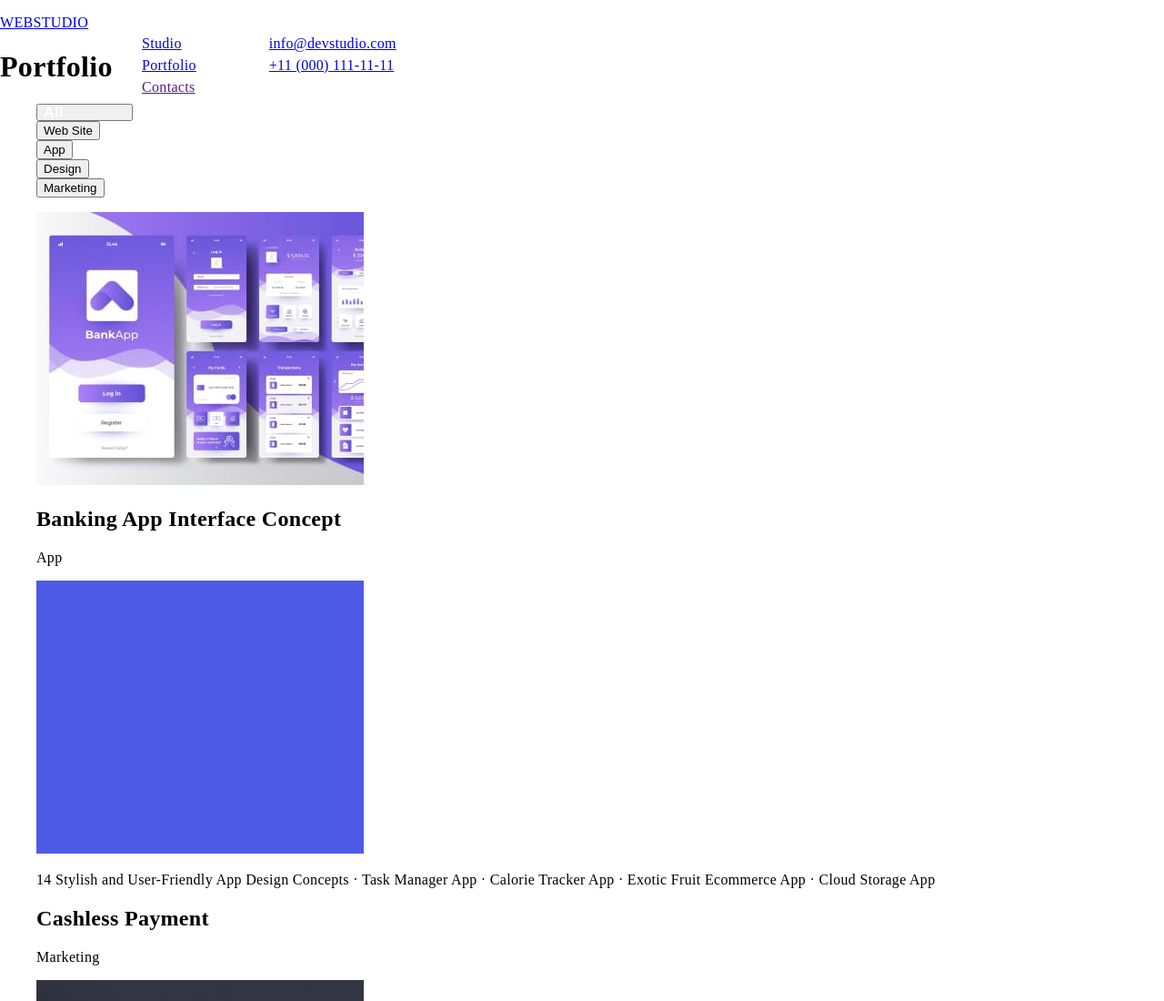
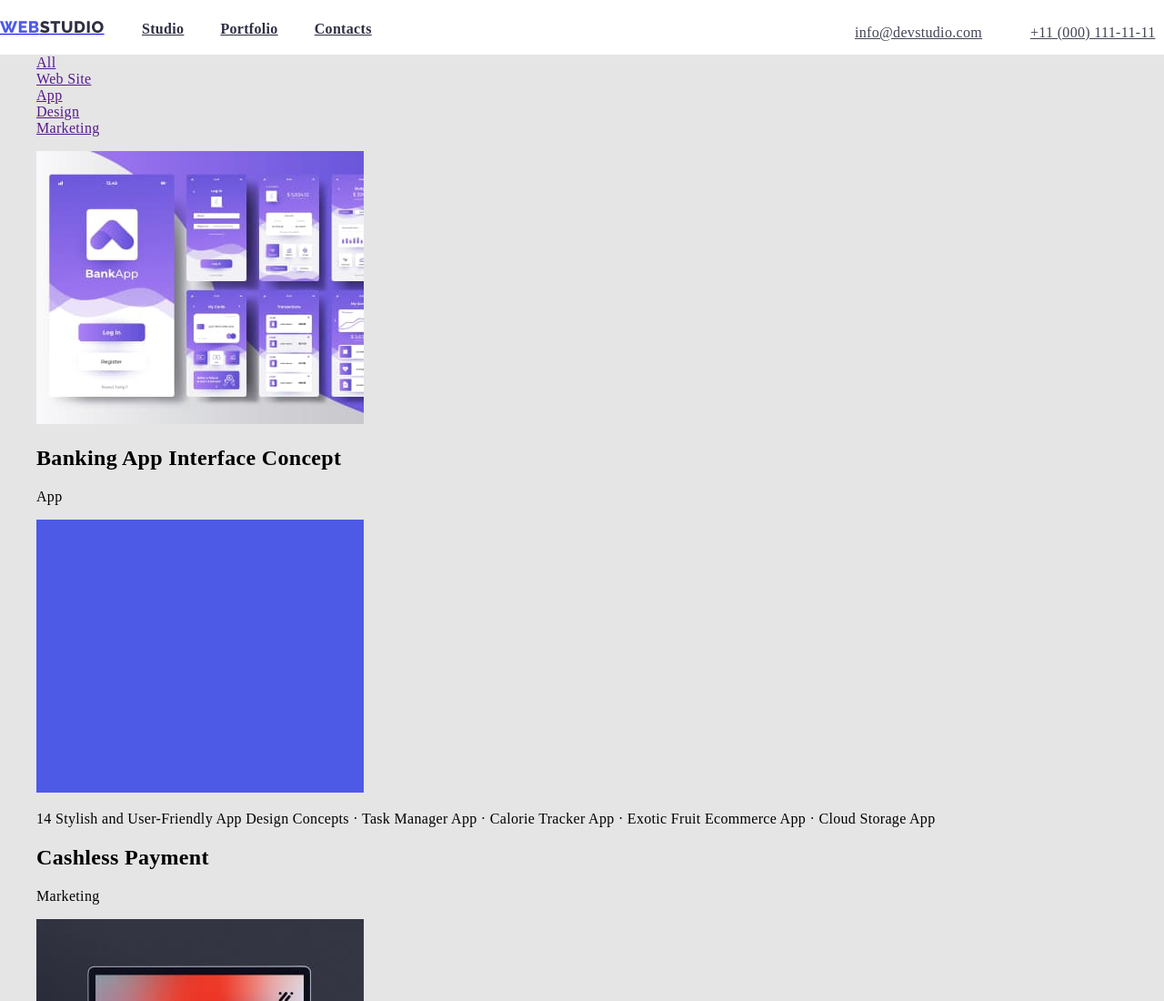
Before and after one commit to olga2654/hw_2, a plain HTML site: page portfolio.html in a window 1280 px wide. Shown: the top 1100 px of the page at 91% size. Drawn offline with Linux system fonts and the light colour scheme.

Commit message:
початок portfolio

```diff
--- a/portfolio.html
+++ b/portfolio.html
@@ -9,66 +9,73 @@
     <link rel="stylesheet" href="css/style.css">
 </head>
 <!--body-->
-<body>
+<body class="body">
+
     <!--header-->
-        <header class="page_header">
+    <header class="header">
 
-    <!--nav-->
-    <!--logo-->
-          <a class="logo" href="/">
-            <p class="logo_web">
-                WEB<span class="logo_studio">STUDIO</span>
+      <div class="cartulary">
+        <a class="logo" href="/">
+            <p class="logo__web">WEB<span class="logo__studio">STUDIO</span>
             </p>
-          </a>
+        </a>
+      </div>
 
-        <nav class="nav">
-            <ul class="nav_list">
-                <li class="nav_item list">
-                    <a class="nav_studio" href="/">Studio
-                    </a>
-                </li>
+        <!--nav-->
+        <ul class="nav ">
+            <li class="nav__bill list">
+                <a class="nav__studio" href="">Studio</a>
+            </li>
 
-                <li class="nav_item list">
-                    <a class="nav_portfolio" href="/">Portfolio
-                    </a>
-                </li>
+            <li class="nav__inventery list">
+                <a class="nav__portfolio" href="">Portfolio</a>
+            </li>
 
-                <li class="nav_item list">
-                    <a class="nav_contacts" href="">Contacts
-                    </a>
-                </li>
-            </ul>
-
-            <ul class="auth list">
-                <li class="auth_bill">
-                    <a class="auth_mailto" href="mailtoinfo@devstudio.com">info@devstudio.com</a>
-                </li>
-
-                <li class="auth_bill">
-                    <a class="auth_-tel" href="tel:110001111111">+11 (000) 111-11-11</a>
-                </li>
-            </ul>
-        </nav>
-        </header>
-    <main>
-        <h1>Portfolio</h1>
-        <ul class="filter list">
-            <li>
-                <button class="filter-list accent" type="button">All</button>
-            </li>
-            <li>
-                <button class="list-web-studio" type="button">Web Site</button>
-            </li>
-            <li>
-                <button class="list-app" type="button">App</button>
-            </li>
-            <li>
-                <button class="list-design" type="button">Design</button>
-            </li>
-            <li>
-                <button class="list-marketing" type="button">Marketing</button>
+            <li class="nav__roster list">
+                <a class="nav__contacts" href="">Contacts</a>
             </li>
         </ul>
+
+        <ul class="auto">
+            <li class="auto__contacts list">
+                <a class="auto__mailto" href="mailto:info@devstudio.com">info@devstudio.com</a>
+            </li>
+
+            <li class="auto__knot list">
+                <a class="auto__tel" href="tel:+110001111111">+11 (000) 111-11-11</a>
+            </li>
+        </ul>
+    </header>
+   <!--main-->
+<main class="main__page">
+    <ul class="main__filt">
+        <li class="main__gang all list">
+            <a class="button__all" href=""><span class="text_all">All<span></a>
+        </li>
+
+        <li class="main__gang list">
+            <a target="button__website" href="">
+                <span>Web Site</span>
+             </a>
+        </li>
+        <li class="main__gang list">
+            <a target="button__app" href="">
+                <span>App</span>
+            </a>
+        </li>
+        <li class="main__gang list">
+            <a target="button__design" href="">
+                <span>Design</span>
+            </a>
+
+        </li>
+        <li class="main__gang list">
+            <a target="button__marketing" href="">
+                <span>Marketing</span>
+            </a>
+        </li>
+    </ul>
+
         <ul class="list">
             <li>
                 <img src="./img/Portfolio1.jpg" alt="">
```
Also changed, not shown: css/style.css (indentation only).
